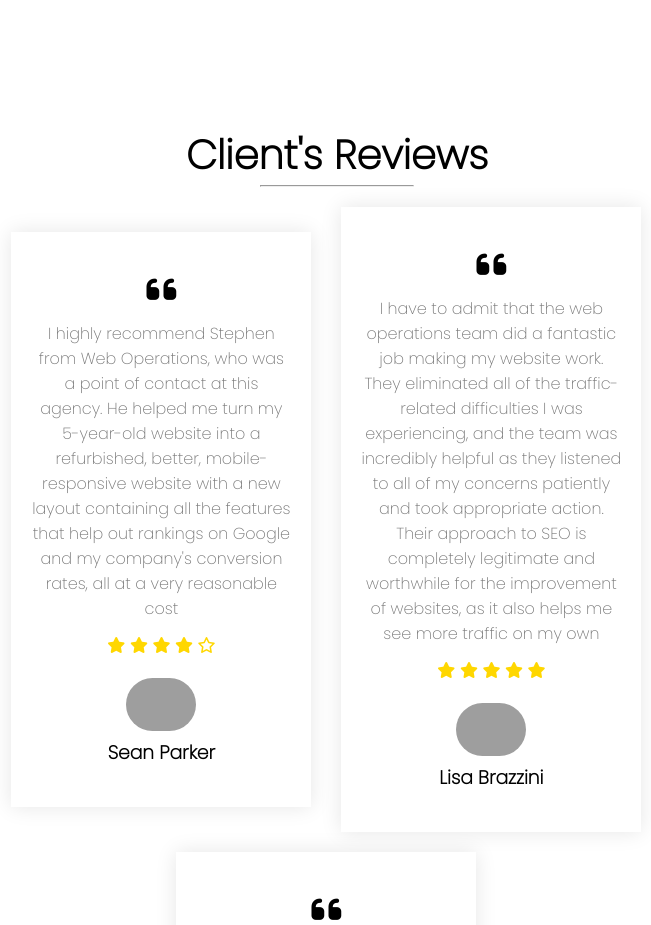
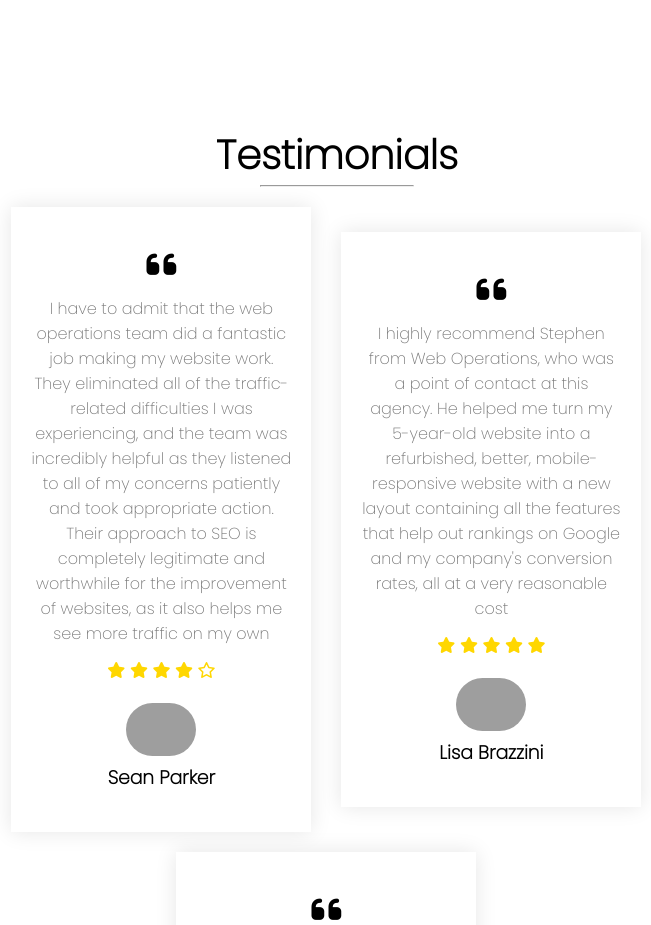
Before and after one commit to IMJB007/Web-Operations-Agency, a plain HTML site: page index.html in a window 1280 px wide. Shown: the part 3160-4085 px from the top of the page, without its empty margins (303-954 px from the left). Drawn offline with Linux system fonts and the light colour scheme; grey boxes are pictures that could not be loaded.

Commit message:
index.html

```diff
--- a/index.html
+++ b/index.html
@@ -203,13 +203,14 @@
         <!-- Client Testimonials -->
 
     <section id="testimonials">
-        <h2>Client's Reviews</h2><hr>
+        <h2>Testimonials</h2><hr>
         <div class="contain">
             <div class="clients">
                 <i class="fa fa-quote-left"></i>
-                <p>I highly recommend Stephen from Web Operations, who was a point of contact at this agency. He helped me turn my
-                5-year-old website into a refurbished, better, mobile-responsive website with a new layout containing all the features
-                that help out rankings on Google and my company's conversion rates, all at a very reasonable cost
+                 <p>I have to admit that the web operations team did a fantastic job making my website work. They eliminated all of the
+                traffic-related difficulties I was experiencing, and the team was incredibly helpful as they listened to all of my
+                concerns patiently and took appropriate action. Their approach to SEO is completely legitimate and worthwhile for the
+                improvement of websites, as it also helps me see more traffic on my own
                 </p>
                 <div class="rating">
                     <i class="fa fa-star" aria-hidden="true"></i>
@@ -223,10 +224,9 @@
             </div>
             <div class="clients">
                 <i class="fa fa-quote-left"></i>
-                <p>I have to admit that the web operations team did a fantastic job making my website work. They eliminated all of the
-                traffic-related difficulties I was experiencing, and the team was incredibly helpful as they listened to all of my
-                concerns patiently and took appropriate action. Their approach to SEO is completely legitimate and worthwhile for the
-                improvement of websites, as it also helps me see more traffic on my own
+                <p>I highly recommend Stephen from Web Operations, who was a point of contact at this agency. He helped me turn my
+                5-year-old website into a refurbished, better, mobile-responsive website with a new layout containing all the features
+                that help out rankings on Google and my company's conversion rates, all at a very reasonable cost
                 </p>
                 <div class="rating">
                     <i class="fa fa-star" aria-hidden="true"></i>
@@ -248,8 +248,6 @@
                 would like to showcase on the web site, and they script and do the rest
                 . Their capabilities are without flaw, and the procedures they use are
                 state-of-the-art.
-                If you would like to work
-                with the team, I figure that you should not take too many delays into consideration
                 </p>
                 <div class="rating">
                     <i class="fa fa-star" aria-hidden="true"></i>
```
